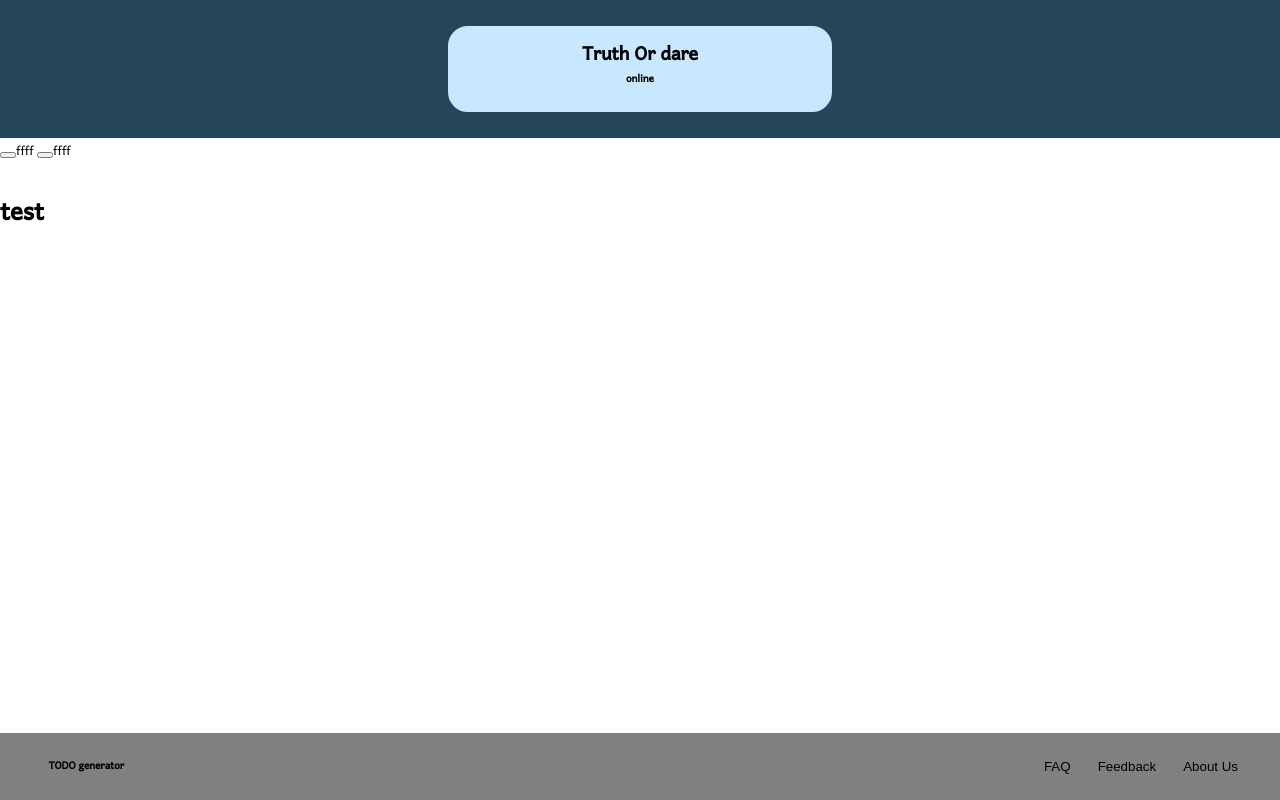
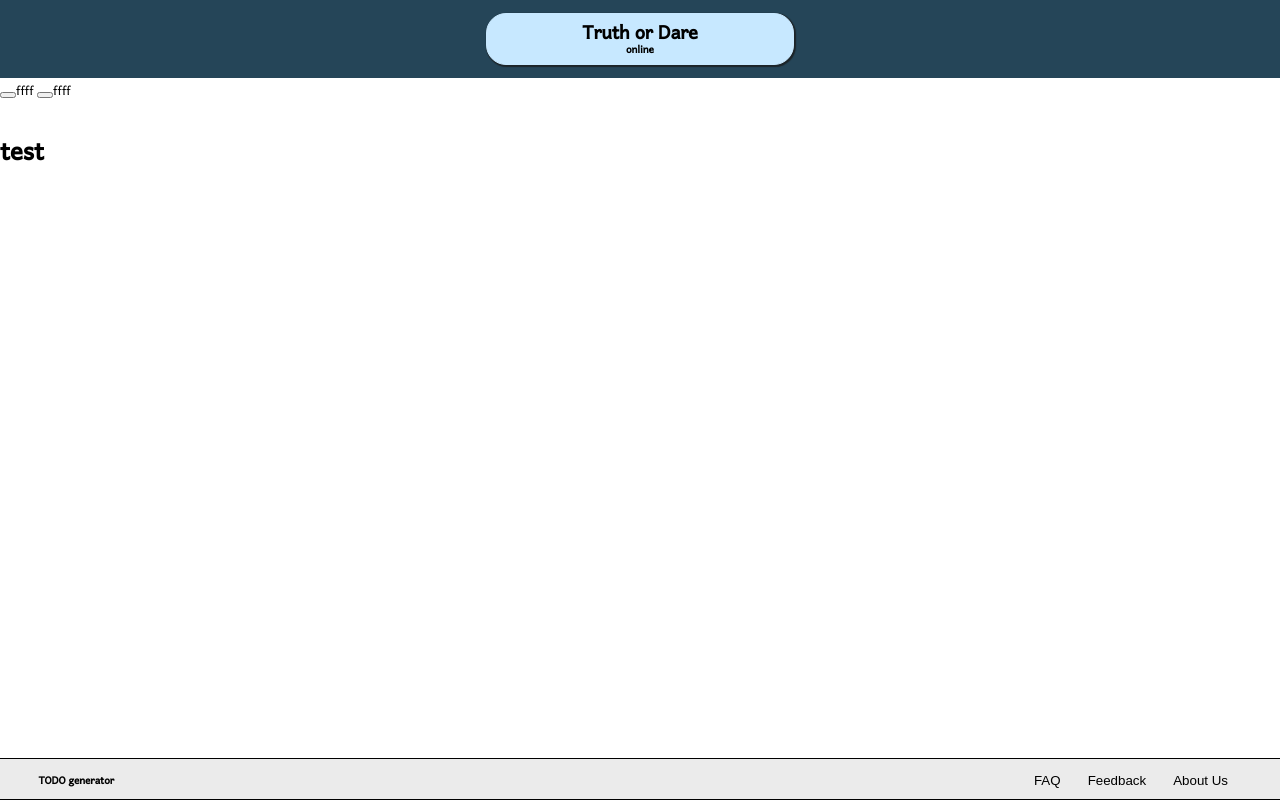
Before and after one commit to InFInItyKiLL33/anything, a plain HTML site: page templates/faq.html in a window 1280 px wide. Drawn offline with Linux system fonts and the light colour scheme; a web font is replaced by a local one.

Commit message:
footer & header size change

```diff
--- a/style/style.css
+++ b/style/style.css
@@ -32,15 +32,12 @@
 }
 
 #title_border {
-  margin: 0px;
-  height: 20%;
   background-color: #254558;
-  position: relative;
 }
 
 #title {
   text-align: center;
-  --padding: 2% 35% 2% 35%;
+  --padding: 1% 38% 1% 38%;
   padding: var(--padding);
   background-clip: content-box;
   background-color: #254558;
@@ -48,12 +45,20 @@
 }
 
 #title_border_radius {
-  border: 2px solid #c7e8ff;
-  --padding: 2% 0 2% 0;
-  padding: var(--padding);
+  border: 1px solid #c7e8ff;
   border-radius: 20px;
   background-color: #c7e8ff;
   text-align: center;
+  height: 50px;
+  box-shadow: 1px 1px 1px 1px rgb(25, 25, 25, 0.75);
+}
+
+#titleOnline {
+  margin-top: 0;
+}
+
+#titleTOD {
+  margin-bottom: 15px;
 }
 
 /* footer */
@@ -62,9 +67,11 @@ footer {
   bottom: 0;
   width: 100%;
   margin: 0;
-  border-left: 10px solid grey;
+  margin-left: -1px;
+  border: 1px solid black;
   display: flex;
-  background-color: grey;
+  background-color: rgb(235, 235, 235);
+  height: 40px;
 }
 
 .navigation, .nav {
@@ -72,7 +79,7 @@ footer {
   display: flex;
   text-align: center;
   justify-content: flex-end;
-  margin-top: 12.5px;
+  margin-top: 6.5px;
   margin-bottom: 12.5px;
 }
 
@@ -92,7 +99,7 @@ footer {
 .nav_direct {
   margin-left: 15px;
   border: none;
-  background-color: grey;
+  background-color: rgb(235, 235, 235);
 }
 
 ul {
@@ -102,6 +109,7 @@ ul {
 #website_name {
   margin-left: 3%;
   white-space: nowrap;
+  margin-top: 11px;
 }
 
 .ClickableArea{
--- a/templates/faq.html
+++ b/templates/faq.html
@@ -12,8 +12,8 @@
     <div id = "title_border">
       <div id = "title">
         <div id = "title_border_radius">
-          <h2>Truth Or dare</h2>
-          <h5>online</h5>
+          <h2 id = "titleTOD">Truth or Dare</h2>
+          <h5 id = "titleOnline">online</h5>
         </div>
       </div>
     </div>
```
